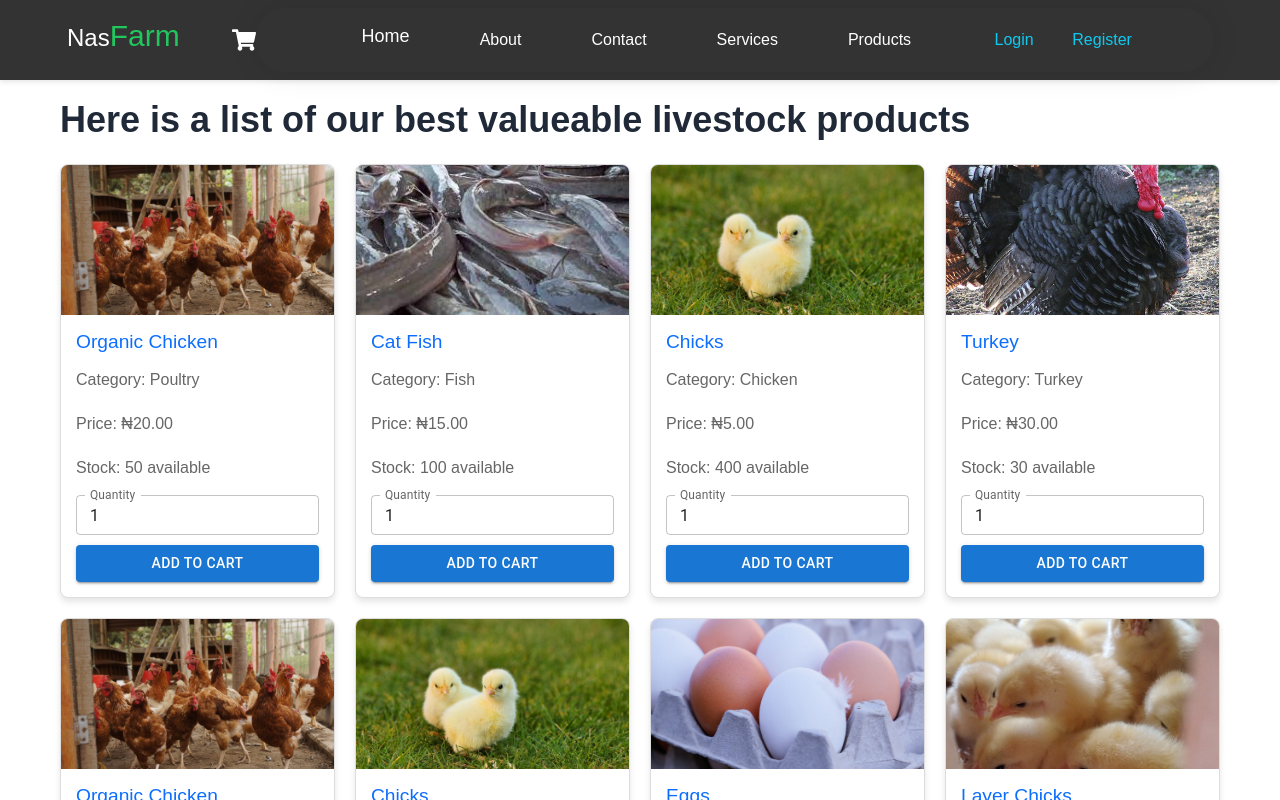
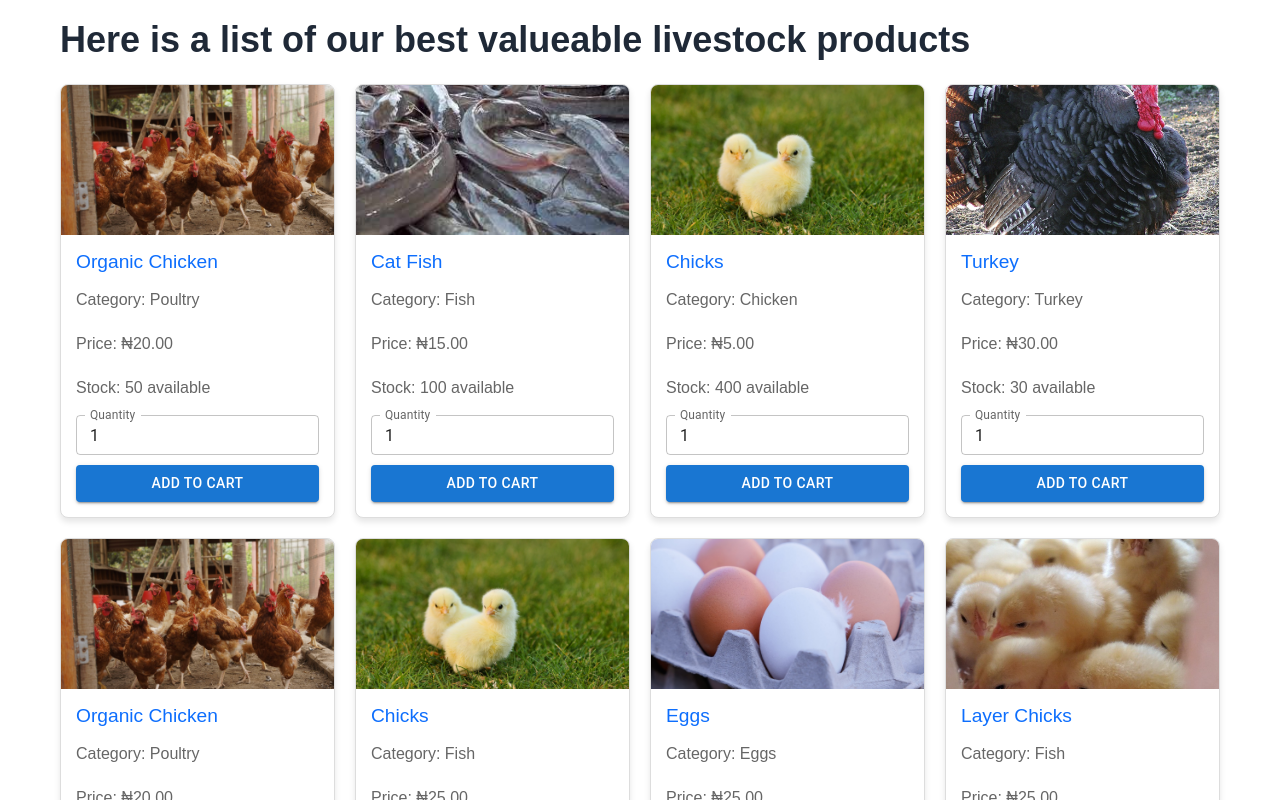
Before and after one commit to bolaji2274/backend-conf, a React (Create React App) app in the folder frontend/: page /store in a window 1280 px wide. Shown: the top 800 px of the page. Built offline with nearby package versions, Linux system fonts and the light colour scheme.

Commit message:
Nav midifed

```diff
--- a/frontend/src/pages/Cart.js
+++ b/frontend/src/pages/Cart.js
@@ -26,7 +26,7 @@ const Cart = () => {
 
   return (
     <>
-      <Nav />
+      {/* <Nav /> */}
       <div className='w-full h-full mt-12 mb-12'>
         <motion.div
           className="bg-gray-800 m-8 bg-opacity-50 backdrop-blur-md shadow-lg rounded-xl p-6 border border-gray-700"
--- a/frontend/src/pages/Checkout.js
+++ b/frontend/src/pages/Checkout.js
@@ -62,7 +62,7 @@ const Checkout = () => {
 
   return (
     <>
-      <Nav />
+      {/* <Nav />  */}
       <div className='w-full h-full mt-12 mb-12'>
         <motion.div
           className="checkout-container"
--- a/frontend/src/pages/StoreProduct.js
+++ b/frontend/src/pages/StoreProduct.js
@@ -30,7 +30,7 @@ const StoreProduct = () => {
 
   return (
     <>
-    <Nav />
+    {/* <Nav /> */}
       <div className="product-list-container">
 
       <motion.h2
```
